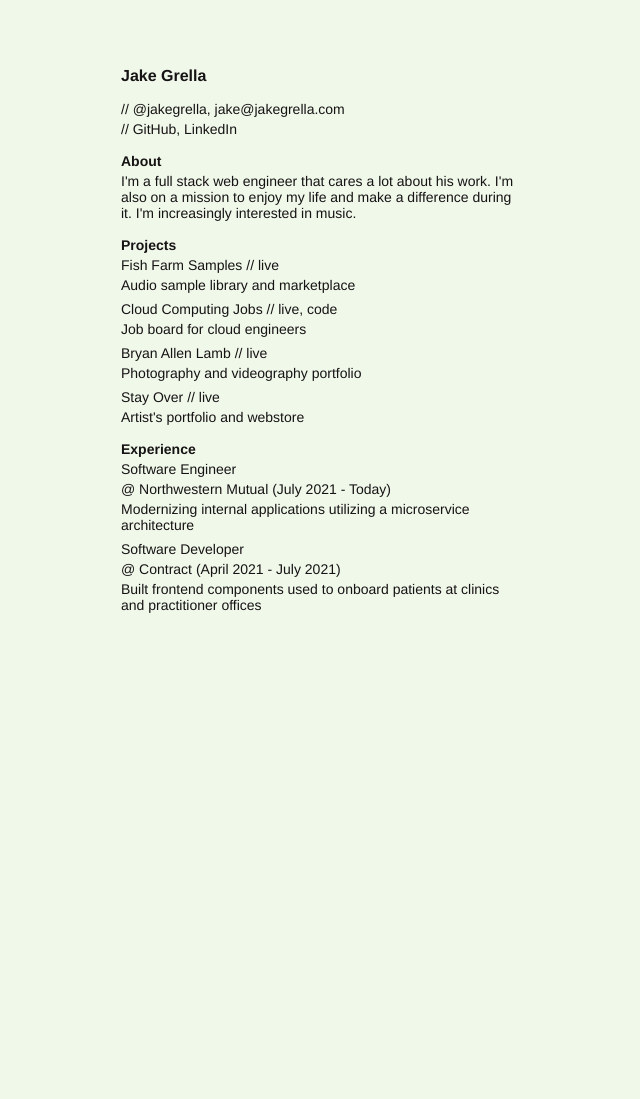
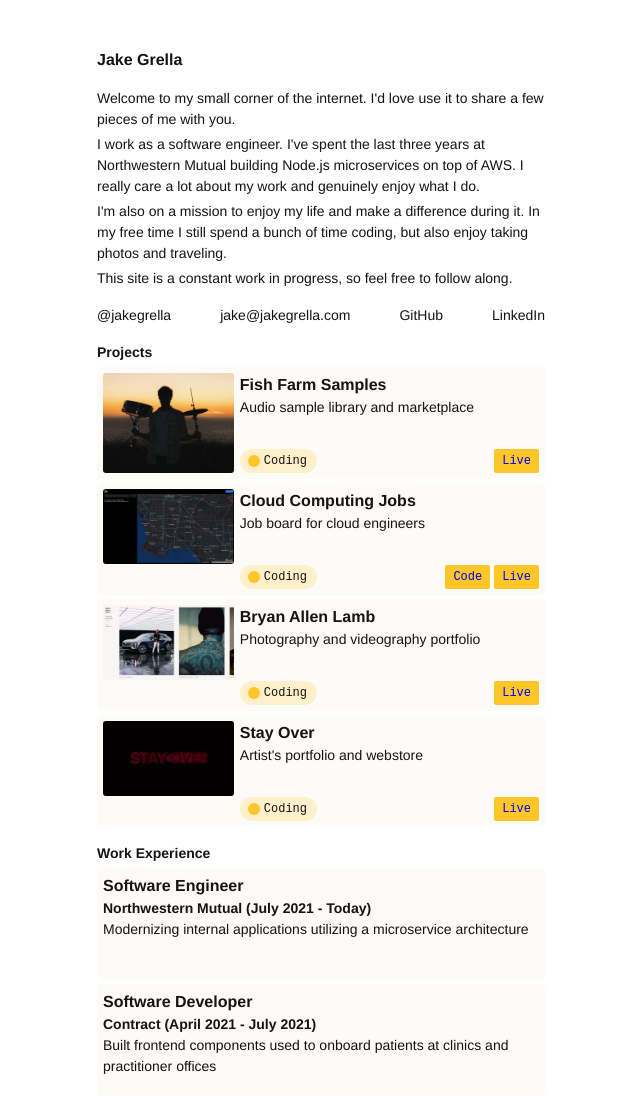
Before and after one commit to jakegrella/jg, an Astro site: page / in a window 1280 px wide. Shown: the whole page, without its empty margins (319-959 px from the left). Before the commit the page ends 800 px from the top, so only its background shows below. Built offline with nearby package versions, Linux system fonts and the light colour scheme; Astro itself is replaced by a stand-in of ours.

Commit message:
feat: build card component, add content

```diff
--- /dev/null
+++ b/src/components/Card.astro
@@ -0,0 +1,126 @@
+---
+type Link = {
+  text: string;
+  url: string;
+};
+
+type Props = {
+  title: string;
+  subtitle?: string;
+  description?: string;
+  img?: { src: string; alt: string };
+  tags?: string[];
+  links?: Link[];
+};
+
+const { title, subtitle, description, img, tags, links } = Astro.props;
+console.log("img", img);
+---
+
+<div class="card">
+  {img && <img src={img.src} alt={img.alt} />}
+  <div class="info">
+    <div>
+      <h2>{title}</h2>
+      {subtitle && <h3>{subtitle}</h3>}
+      {description && <p>{description}</p>}
+    </div>
+    <div class="tag-link-container">
+      {
+        tags && (
+          <div class="tags-container">
+            {tags.map((tag) => (
+              <div class="tag">
+                <span class="tag-circle" />
+                <span>{tag}</span>
+              </div>
+            ))}
+          </div>
+        )
+      }
+      {
+        links && (
+          <div class="links-container">
+            {links.map((link) => (
+              <a class="link" href={link.url} target="_blank" rel="norefferrer">
+                {link.text}
+              </a>
+            ))}
+          </div>
+        )
+      }
+    </div>
+  </div>
+</div>
+
+<style>
+  .card {
+    display: flex;
+    height: 7rem;
+    border-radius: 4px;
+    padding: 0.375rem;
+    margin: 0.25rem 0;
+    background: #fcfbf8;
+  }
+
+  .card img {
+    width: 30%;
+    object-fit: cover;
+    border-radius: 3px;
+    margin-right: 0.375rem;
+    max-height: min-content;
+  }
+
+  .info {
+    flex-grow: 1;
+    display: flex;
+    flex-direction: column;
+    justify-content: space-between;
+  }
+
+  .tag-link-container {
+    height: 1.5rem;
+    display: flex;
+    justify-content: space-between;
+    align-items: center;
+    font-size: 0.75rem;
+    font-family: "Courier New", Courier, monospace;
+  }
+
+  .tags-container {
+    height: 100%;
+  }
+
+  .tag {
+    display: flex;
+    align-items: center;
+    gap: 0.25rem;
+    height: 100%;
+    padding: 0 0.625rem 0 0.5rem;
+    border-radius: 12px;
+    background: #fff0cb;
+  }
+
+  .tag-circle {
+    height: 0.75rem;
+    width: 0.75rem;
+    border-radius: 8px;
+    background: #ffc629;
+  }
+
+  .links-container {
+    display: flex;
+    gap: 0.25rem;
+    height: 100%;
+  }
+
+  .link {
+    display: flex;
+    align-items: center;
+    text-decoration: none;
+    height: 100%;
+    padding: 0 0.5rem;
+    border-radius: 2px;
+    background: #ffc629;
+  }
+</style>
--- a/src/pages/index.astro
+++ b/src/pages/index.astro
@@ -1,3 +1,9 @@
+---
+import Card from "../components/Card.astro";
+import "../styles/reset.css";
+import "../styles/global.css";
+---
+
 <html>
   <head>
     <meta charset="utf-8" />
@@ -24,133 +30,136 @@
         <h1>Jake Grella</h1>
       </header>
       <main>
-        <div class="content">
-          <section class="gray">
+        <section>
           <p>
-              //
+            Welcome to my small corner of the internet. I'd love use it to share
+            a few pieces of me with you.
+          </p>
+          <p>
+            I work as a software engineer. I've spent the last three years at
+            Northwestern Mutual building Node.js microservices on top of AWS. I
+            really care a lot about my work and genuinely enjoy what I do.
+          </p>
+          <p>
+            I'm also on a mission to enjoy my life and make a difference during
+            it. In my free time I still spend a bunch of time coding, but also
+            enjoy taking photos and traveling.
+          </p>
+          <p>
+            This site is a constant work in progress, so feel free to follow
+            along.
+          </p>
+        </section>
+        <section class="gray links">
           <a
             href="https://twitter.com/jakegrella"
             target="_blank"
             rel="noreferrer">@jakegrella</a
-              >,
-              <a
-                href="mailto:jake@jakegrella.com"
-                target="_blank"
-                rel="noreferrer">jake@jakegrella.com</a
           >
-            </p>
-            <p>
-              //
+          <a href="mailto:jake@jakegrella.com" target="_blank" rel="noreferrer"
+            >jake@jakegrella.com</a
+          >
           <a
             href="https://github.com/jakegrella"
             target="_blank"
             rel="noreferrer">GitHub</a
-              >,
+          >
           <a
             href="https://linkedin.com/in/jakegrella"
             target="_blank"
             rel="noreferrer">LinkedIn</a
           >
-            </p>
-          </section>
-          <section>
-            <h2>About</h2>
-            <p>
-              I'm a full stack web engineer that cares a lot about his work. I'm
-              also on a mission to enjoy my life and make a difference during
-              it. I'm increasingly interested in music.
-            </p>
         </section>
         <section>
           <h2>Projects</h2>
-            <ul>
-              <li>
-                <p>
-                  Fish Farm Samples <span class="gray">// </span>
-                  <a
-                    href="https://fishfarmsamples.com"
-                    target="_blank"
-                    rel="noreferrer">live</a
-                  >
-                </p>
-                <p class="gray">Audio sample library and marketplace</p>
-              </li>
-              <li>
-                <p>
-                  Cloud Computing Jobs <span class="gray">// </span>
-                  <a
-                    href="https://cloudcomputingjobs.com"
-                    target="_blank"
-                    rel="noreferrer">live</a
-                  >,
-                  <a
-                    href="https://github.com/jakegrella/cloud-computing-jobs"
-                    target="_blank"
-                    rel="noreferrer">code</a
-                  >
-                </p>
-                <p class="gray">Job board for cloud engineers</p>
-              </li>
-              <li>
-                <p>
-                  Bryan Allen Lamb <span class="gray">// </span>
-                  <a
-                    href="https://bryanallenlamb.com"
-                    target="_blank"
-                    rel="noreferrer">live</a
-                  >
-                </p>
-                <p class="gray">Photography and videography portfolio</p>
-              </li>
-              <li>
-                <p>
-                  Stay Over <span class="gray">// </span>
-                  <a
-                    href="https://pleasestayover.com"
-                    target="_blank"
-                    rel="noreferrer">live</a
-                  >
-                </p>
-                <p class="gray">Artist's portfolio and webstore</p>
-              </li>
-            </ul>
+          <Card
+            title="Fish Farm Samples"
+            description="Audio sample library and marketplace"
+            img={{
+              src: "./assets/fishfarmsamples.jpg",
+              alt: "Man holding drum equipment, silhouetted by sunset",
+            }}
+            tags={["Coding"]}
+            links={[
+              {
+                text: "Live",
+                url: "https://fishfarmsamples.com",
+              },
+            ]}
+          />
+          <Card
+            title="Cloud Computing Jobs"
+            description="Job board for cloud engineers"
+            img={{
+              src: "./assets/cloudcomputingjobs.jpg",
+              alt: "Screenshot of website showing map interface",
+            }}
+            tags={["Coding"]}
+            links={[
+              {
+                text: "Code",
+                url: "https://github.com/jakegrella/cloud-computing-jobs",
+              },
+              {
+                text: "Live",
+                url: "https://cloudcomputingjobs.com",
+              },
+            ]}
+          />
+          <Card
+            title="Bryan Allen Lamb"
+            description="Photography and videography portfolio"
+            img={{
+              src: "./assets/bryanallenlamb.jpg",
+              alt: "Screenshot of website",
+            }}
+            tags={["Coding"]}
+            links={[
+              {
+                text: "Live",
+                url: "https://bryanallenlamb.com",
+              },
+            ]}
+          />
+          <Card
+            title="Stay Over"
+            description="Artist's portfolio and webstore"
+            img={{
+              src: "./assets/stayover.jpg",
+              alt: "3D rendering of the words STAY OVER",
+            }}
+            tags={["Coding"]}
+            links={[
+              {
+                text: "Live",
+                url: "https://pleasestayover.com",
+              },
+            ]}
+          />
         </section>
         <section>
-            <h2>Experience</h2>
-            <ul>
-              <li>
-                <p>Software Engineer</p>
-                <p>@ Northwestern Mutual (July 2021 - Today)</p>
-                <p class="gray">
-                  Modernizing internal applications utilizing a microservice
-                  architecture
-                </p>
-              </li>
-              <li>
-                <p>Software Developer</p>
-                <p>@ Contract (April 2021 - July 2021)</p>
-                <p class="gray">
-                  Built frontend components used to onboard patients at clinics
-                  and practitioner offices
-                </p>
-              </li>
-            </ul>
+          <h2>Work Experience</h2>
+          <Card
+            title="Software Engineer"
+            subtitle="Northwestern Mutual (July 2021 - Today)"
+            description="Modernizing internal applications utilizing a microservice architecture"
+          />
+          <Card
+            title="Software Developer"
+            subtitle="Contract (April 2021 - July 2021)"
+            description="Built frontend components used to onboard patients at clinics and practitioner offices"
+          />
         </section>
-        </div>
       </main>
     </div>
   </body>
-</html>
+
   <style>
-  body {
-    background: #f0f8ea;
-  }
-
     .app {
       color-scheme: light;
       margin: 0 auto;
       padding: 3rem 1rem;
-    max-width: 25rem;
+      max-width: 30rem;
       font-family:
         "Helvetica Neue",
         -apple-system,
@@ -167,6 +176,10 @@
       font-weight: 400;
       -webkit-font-smoothing: antialiased;
       -moz-osx-font-smoothing: grayscale;
+    }
+    .links {
+      display: flex;
+      justify-content: space-between;
     }
 
     section {
@@ -225,7 +238,7 @@
       .gray,
       h1,
       a {
-      color: #f0f8ea;
+        color: #ffffff;
       }
 
       a:hover {
@@ -233,3 +246,4 @@
       }
     }
   </style>
+</html>
--- /dev/null
+++ b/src/styles/global.css
@@ -0,0 +1,15 @@
+body {
+  background: #ffffff;
+}
+
+h2 {
+  font-size: 1rem;
+}
+
+h3 {
+  font-size: 0.875rem;
+}
+
+p {
+  font-size: 0.875rem;
+}
--- /dev/null
+++ b/src/styles/reset.css
@@ -0,0 +1,47 @@
+/*
+  Josh's Custom CSS Reset
+  https://www.joshwcomeau.com/css/custom-css-reset/
+*/
+*,
+*::before,
+*::after {
+  box-sizing: border-box;
+}
+* {
+  margin: 0rem;
+}
+html,
+body {
+  height: 100%;
+}
+body {
+  line-height: 1.5;
+  -webkit-font-smoothing: antialiased;
+}
+img,
+picture,
+video,
+canvas,
+svg {
+  display: block;
+  max-width: 100%;
+}
+input,
+button,
+textarea,
+select {
+  font: inherit;
+}
+p,
+h1,
+h2,
+h3,
+h4,
+h5,
+h6 {
+  overflow-wrap: break-word;
+}
+#root,
+#__next {
+  isolation: isolate;
+}
```
Also changed, not shown: public/assets/bryanallenlamb.jpg (added), public/assets/cloudcomputingjobs.jpg (added), public/assets/fishfarmsamples.jpg (added), public/assets/stayover.jpg (added). Lines whose indentation alone changed are shown as unchanged.
